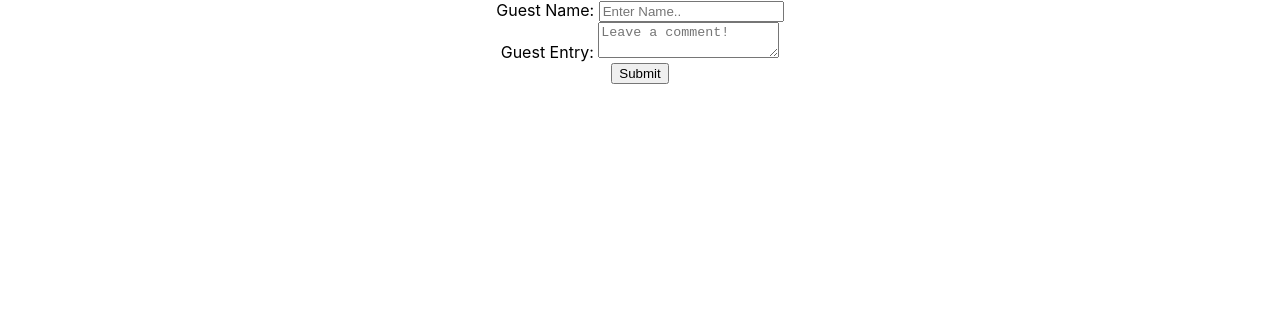
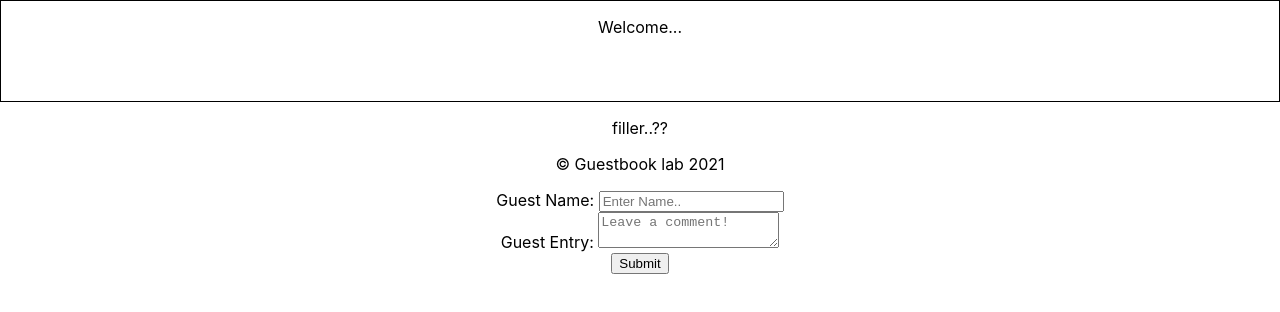
Before and after one commit to simonkaine/guestbook-app, a React (Create React App) app: page / in a window 1280 px wide. Shown: the top 312 px of the page. Built offline with nearby package versions, Linux system fonts and the light colour scheme.

Commit message:
context hooks created.

```diff
--- a/src/App.js
+++ b/src/App.js
@@ -1,9 +1,14 @@
 import Home from './Prensentationals/Home/Home';
+import LayoutDesign from './Prensentationals/Layout-Design/LayoutDesign';
 import './App.css';
 
 function App() {
+  // need to wrap home with layouts but will only work with context props children passing
+
   return (
     <div className="App">
+    <LayoutDesign>
+    </LayoutDesign>
       <Home />
     </div>
   );
--- /dev/null
+++ b/src/Components/Guestbook/Layouts/Footer.jsx
@@ -0,0 +1,11 @@
+import React from 'react';
+
+export default function Footer() {
+    return (
+        <footer>
+            <div>
+                <p>&copy; Guestbook lab 2021</p>
+            </div>
+        </footer>
+    )
+}
--- /dev/null
+++ b/src/Components/Guestbook/Layouts/Header.jsx
@@ -0,0 +1,11 @@
+import React from 'react';
+
+export default function Header() {
+    return (
+        <header>
+            <div style={{height: '100px', border: '1px solid black'}}>
+                <p>Welcome...</p>
+            </div>
+        </header>
+    )
+}
--- a/src/Prensentationals/Layout-Design/LayoutDesign.jsx
+++ b/src/Prensentationals/Layout-Design/LayoutDesign.jsx
@@ -0,0 +1,16 @@
+import React from 'react';
+// import Guestbook from '../../Components/Guestbook/Guestbook';
+import Footer from '../../Components/Guestbook/Layouts/Footer';
+import Header from '../../Components/Guestbook/Layouts/Header';
+
+export default function LayoutDesign() {
+    return (
+        <div>
+            <Header />
+                <main>
+                    <p>filler..??</p>
+                </main>
+            <Footer />
+        </div>
+    )
+}
```
Also changed, not shown: src/Context-Hooks/InputContext.jsx (added, +22 -0 lines), src/Context-Hooks/UserContext.jsx (added, +22 -0 lines).
